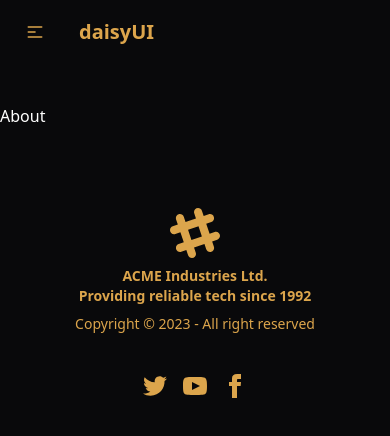
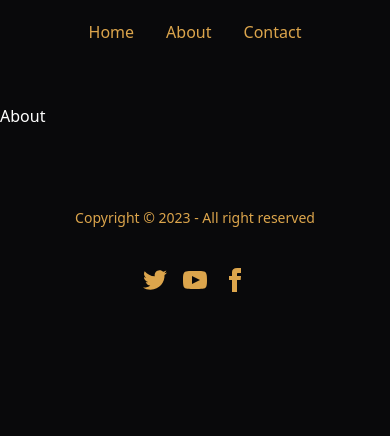
Before and after one commit to piotrszubert/update-changelog-template, a SvelteKit app: page /about in a window 390 px wide. Shown: the top 436 px of the page. Built offline with nearby package versions, Linux system fonts and the light colour scheme.

Commit message:
minimalize ui

```diff
--- a/src/components/footer.svelte
+++ b/src/components/footer.svelte
@@ -1,9 +1,5 @@
 <footer class="footer footer-center p-10">
     <div>
-      <svg width="50" height="50" viewBox="0 0 24 24" xmlns="http://www.w3.org/2000/svg" fill-rule="evenodd" clip-rule="evenodd" class="inline-block fill-current"><path d="M22.672 15.226l-2.432.811.841 2.515c.33 1.019-.209 2.127-1.23 2.456-1.15.325-2.148-.321-2.463-1.226l-.84-2.518-5.013 1.677.84 2.517c.391 1.203-.434 2.542-1.831 2.542-.88 0-1.601-.564-1.86-1.314l-.842-2.516-2.431.809c-1.135.328-2.145-.317-2.463-1.229-.329-1.018.211-2.127 1.231-2.456l2.432-.809-1.621-4.823-2.432.808c-1.355.384-2.558-.59-2.558-1.839 0-.817.509-1.582 1.327-1.846l2.433-.809-.842-2.515c-.33-1.02.211-2.129 1.232-2.458 1.02-.329 2.13.209 2.461 1.229l.842 2.515 5.011-1.677-.839-2.517c-.403-1.238.484-2.553 1.843-2.553.819 0 1.585.509 1.85 1.326l.841 2.517 2.431-.81c1.02-.33 2.131.211 2.461 1.229.332 1.018-.21 2.126-1.23 2.456l-2.433.809 1.622 4.823 2.433-.809c1.242-.401 2.557.484 2.557 1.838 0 .819-.51 1.583-1.328 1.847m-8.992-6.428l-5.01 1.675 1.619 4.828 5.011-1.674-1.62-4.829z"></path></svg>
-      <p class="font-bold">
-        ACME Industries Ltd. <br/>Providing reliable tech since 1992
-      </p>
       <p>Copyright © 2023 - All right reserved</p>
     </div>
     <div>
--- a/src/components/navbar.svelte
+++ b/src/components/navbar.svelte
@@ -1,19 +1,9 @@
-
+<div class="max-w-lg mx-auto">
     <div class="navbar">
         <div class="navbar-start">
-      <div class="dropdown">
-        <label tabindex="0" class="btn btn-ghost lg:hidden">
-          <svg xmlns="http://www.w3.org/2000/svg" class="h-5 w-5" fill="none" viewBox="0 0 24 24" stroke="currentColor"><path stroke-linecap="round" stroke-linejoin="round" stroke-width="2" d="M4 6h16M4 12h8m-8 6h16" /></svg>
-        </label>
-        <ul tabindex="0" class="menu menu-compact dropdown-content mt-3 p-2 shadow bg-base-100 rounded-box w-52">
-          <li><a href="/">Home</a></li>
-          <li><a href="/about">About</a></li>
-          <li><a href="/contact">Contact</a></li>
-        </ul>
+          <!-- <a class="btn btn-ghost normal-case text-xl">daisyUI</a> -->
         </div>
-      <a class="btn btn-ghost normal-case text-xl">daisyUI</a>
-    </div>
-    <div class="navbar-center hidden lg:flex">
+        <div class="navbar-center flex">
           <ul class="menu menu-horizontal px-1">
             <li><a href="/">Home</a></li>
             <li><a href="/about">About</a></li>
@@ -21,6 +11,7 @@
           </ul>
         </div>
         <div class="navbar-end">
-      <!-- <a class="btn">Get started</a> -->
+          <!--  -->
         </div>
     </div>
+</div>
--- a/src/routes/+layout.svelte
+++ b/src/routes/+layout.svelte
@@ -5,8 +5,7 @@
 </script>
 
 <Navbar/>
-<main class="max-w-lg mx-auto container mx-auto my-10 text-primary">
-  <slot>
-  </slot>
+<main class="max-w-lg mx-auto my-10 text-primary">
+  <slot/>
 </main>
 <Footer/>
```
Lines whose indentation alone changed are shown as unchanged.
